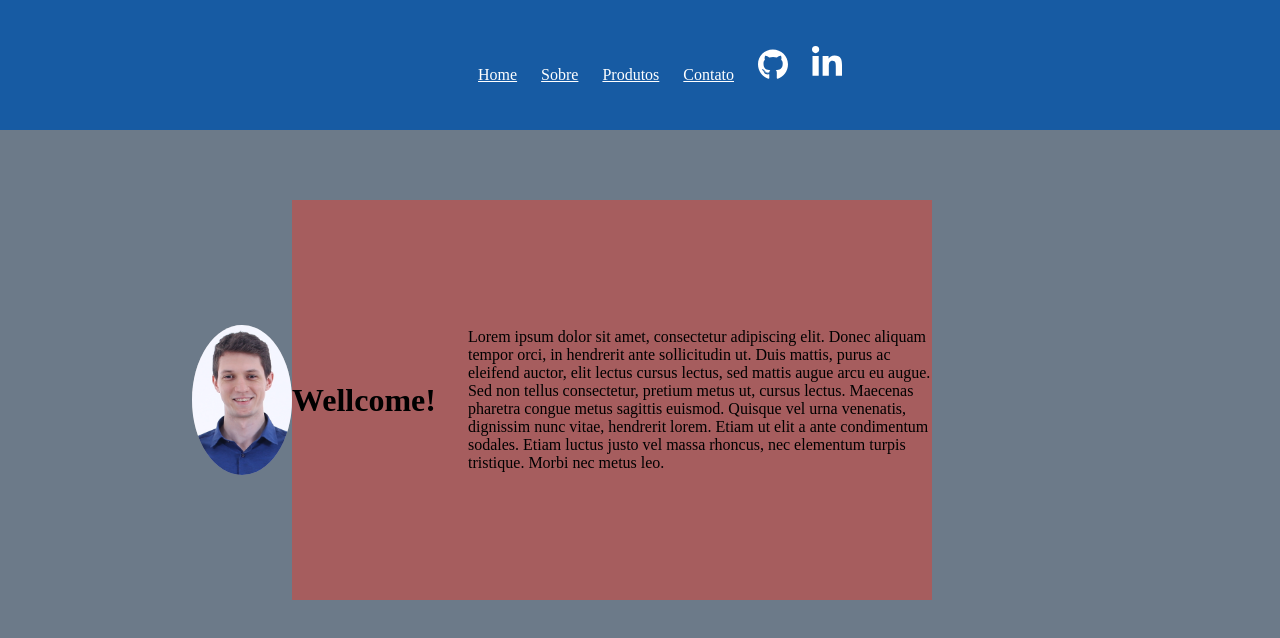
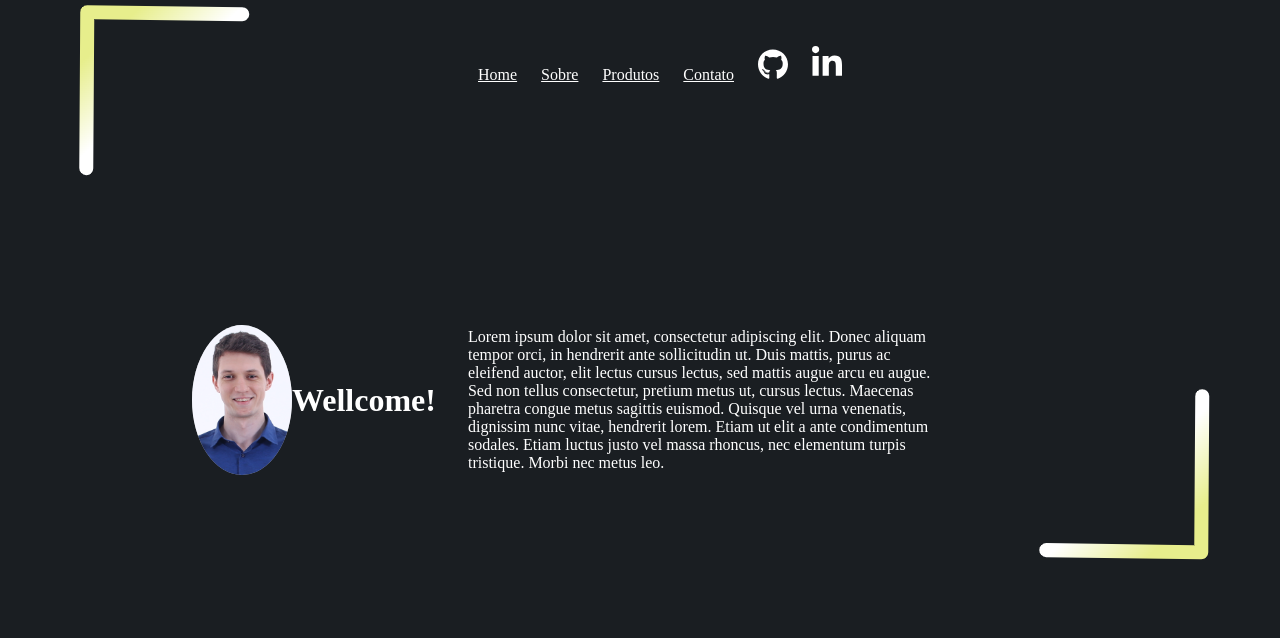
Before and after one commit to LucasArend/LucasArend.github.io, a plain HTML site: page index.html in a window 1280 px wide. Drawn offline with Linux system fonts and the light colour scheme.

Commit message:
atualização 1

```diff
--- a/index.html
+++ b/index.html
@@ -41,6 +41,8 @@
         </nav>
     </header>
 <main>
+    <img src="./src/imagens/lefttop.png" alt="foto para potifo"  class="vectorlefttop">
+    <img src="./src/imagens/rigthbot.png" alt="foto para potifo"  class="vectorrightbot">
     <div class="container">
         <img src="./src/imagens/curriculo.jpg" alt="foto para potifo"  class="foto">
         <div class="informacoes">
--- a/src/css/estilo.css
+++ b/src/css/estilo.css
@@ -1,6 +1,6 @@
 body {
     margin: 0px;
-    background: #6C7A89;
+    background: #1a1e22;
 }
 
 .header {
@@ -8,7 +8,7 @@ body {
 }
 
 .header .menu {
-    background-color: #175ba3;
+    background-color: #1a1e22;
     text-align: center;
     position: fixed;
 	display: flex;
@@ -40,11 +40,31 @@ body {
 .container {
     width: 100vw;
     height: 100vh;
-    background: #6C7A89;
+    background: #1a1e22;
     display: flex;
     flex-direction: row;
     align-items: center;
-    }
+    color: white;
+}
+
+.vectorlefttop{
+    position: absolute;
+    margin-top: 0%;
+    margin-left: 5%;
+}
+.vectorleftbot{
+    position: fixed;
+
+}
+.vectorrighttup{
+    position: fixed;
+
+}
+.vectorrightbot{
+    position: absolute;
+    margin-top: 30%;
+    margin-left: 80%;
+}
 
 .informacoes{
     display: flex;
@@ -52,7 +72,7 @@ body {
     gap: 5%;
     height: 50%;
     width: 50%;
-    background-color:#ac5b5bea;
+    background-color:#1a1e22;
     min-width: 50%;
     min-height: 0%;
     align-items: center;
```
Also changed, not shown: src/imagens/leftbot.png (added), src/imagens/lefttop.png (added), src/imagens/rigthbot.png (added), src/imagens/rigthtop.png (added), src/imagens/vector.png (added). Lines whose indentation alone changed are shown as unchanged.
